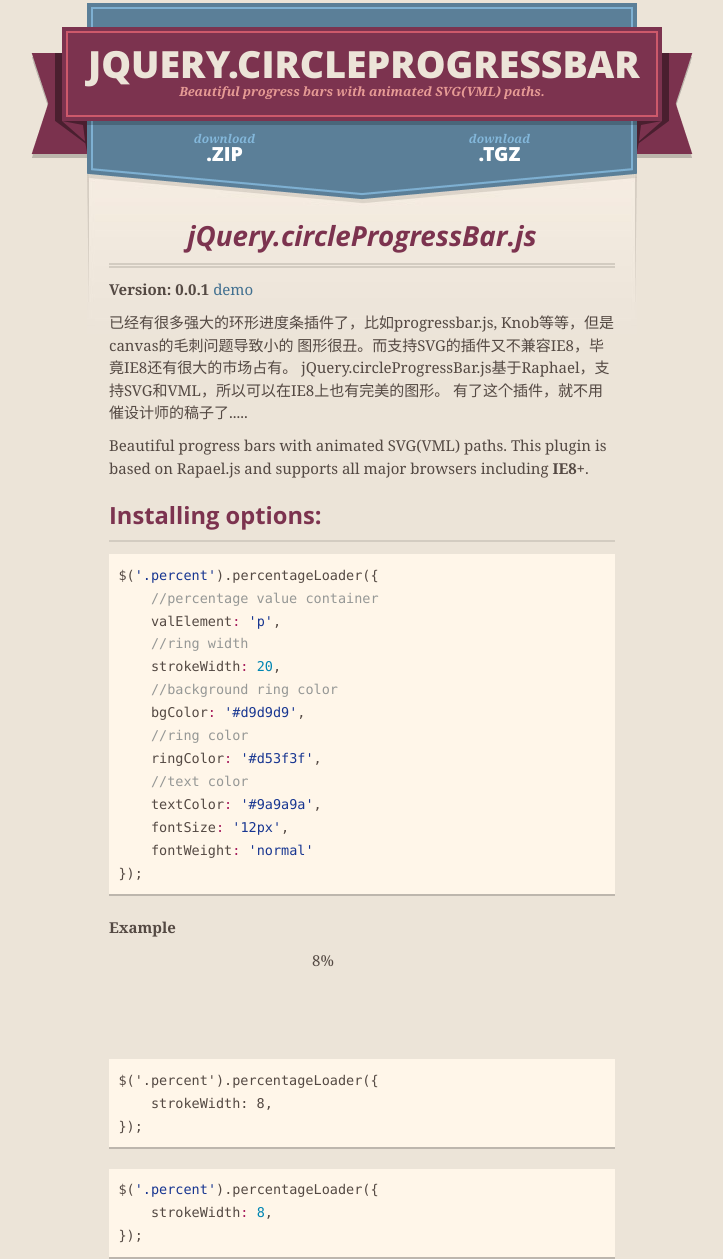
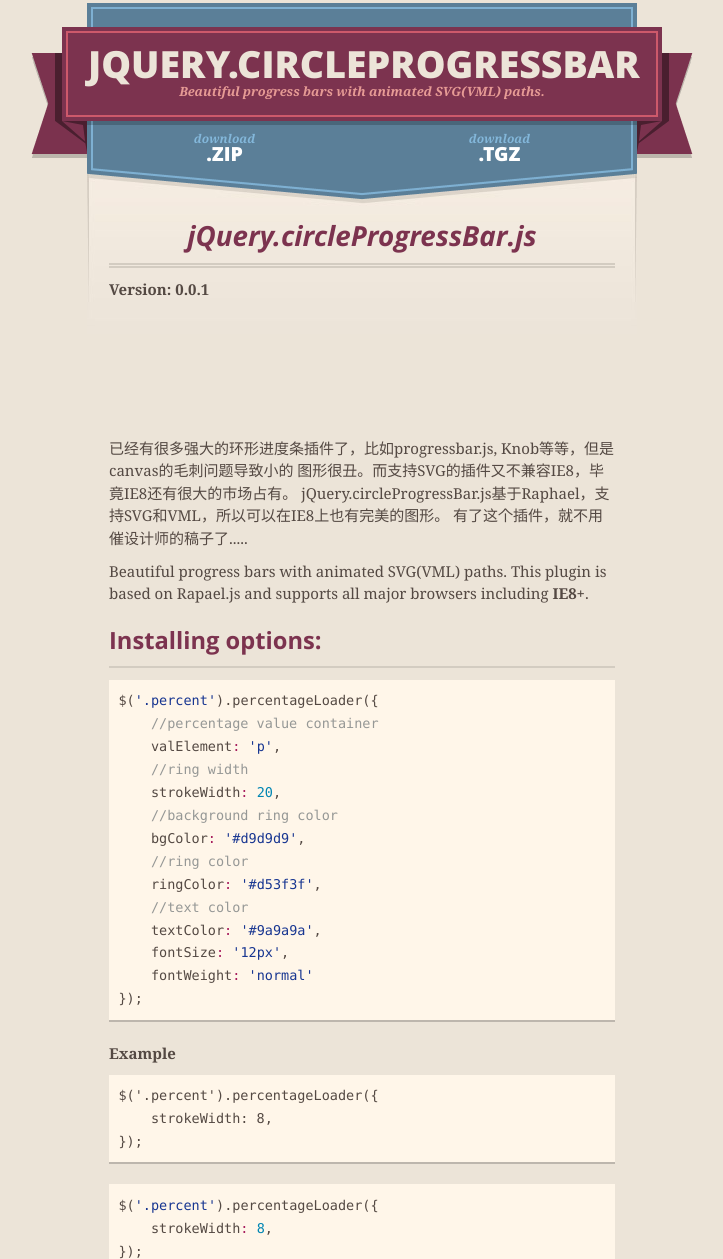
Before and after one commit to WLyKan/jQuery.circleProgressBar, a plain HTML site: page index.html in a window 1280 px wide. Shown: the part 11-1270 px from the top of the page, without its empty margins (278-1001 px from the left). Drawn offline with nearby package versions, Linux system fonts and the light colour scheme; a script that the page names is missing.

Commit message:
Update index.html

```diff
--- a/index.html
+++ b/index.html
@@ -49,9 +49,14 @@
         <h1>
 <a id="jquerycircleprogressbarjs" class="anchor" href="#jquerycircleprogressbarjs" aria-hidden="true"><span class="octicon octicon-link"></span></a>jQuery.circleProgressBar.js</h1>
 
-<p><strong>Version: 0.0.1</strong>
-<a href="https://github.com/KingMax521/jQuery.circleProgressBar/blob/master/demo.html">demo</a>
-<br></p>
+<p><strong>Version: 0.0.1</strong></p>
+
+
+<div style="width:100px;height:100px;margin:18px auto;">
+	<div class="percent" style="width:80px;height:80px;">
+		<p style="display:none;">8%</p>
+	</div>
+</div>
 
 <p>已经有很多强大的环形进度条插件了，比如progressbar.js, Knob等等，但是canvas的毛刺问题导致小的
 图形很丑。而支持SVG的插件又不兼容IE8，毕竟IE8还有很大的市场占有。
@@ -80,12 +85,6 @@ This plugin is based on Rapael.js and supports all major browsers including <str
 });</pre></div>
 
 <p><strong>Example</strong></p>
-
-<div style="width:100px;height:100px;margin:auto;">
-	<div class="percent" style="width:80px;height:80px;">
-		<p>8%</p>
-	</div>
-</div>
 
 <div class="highlight highlight-html"><pre>$('.percent').percentageLoader({
     strokeWidth: 8,
```
